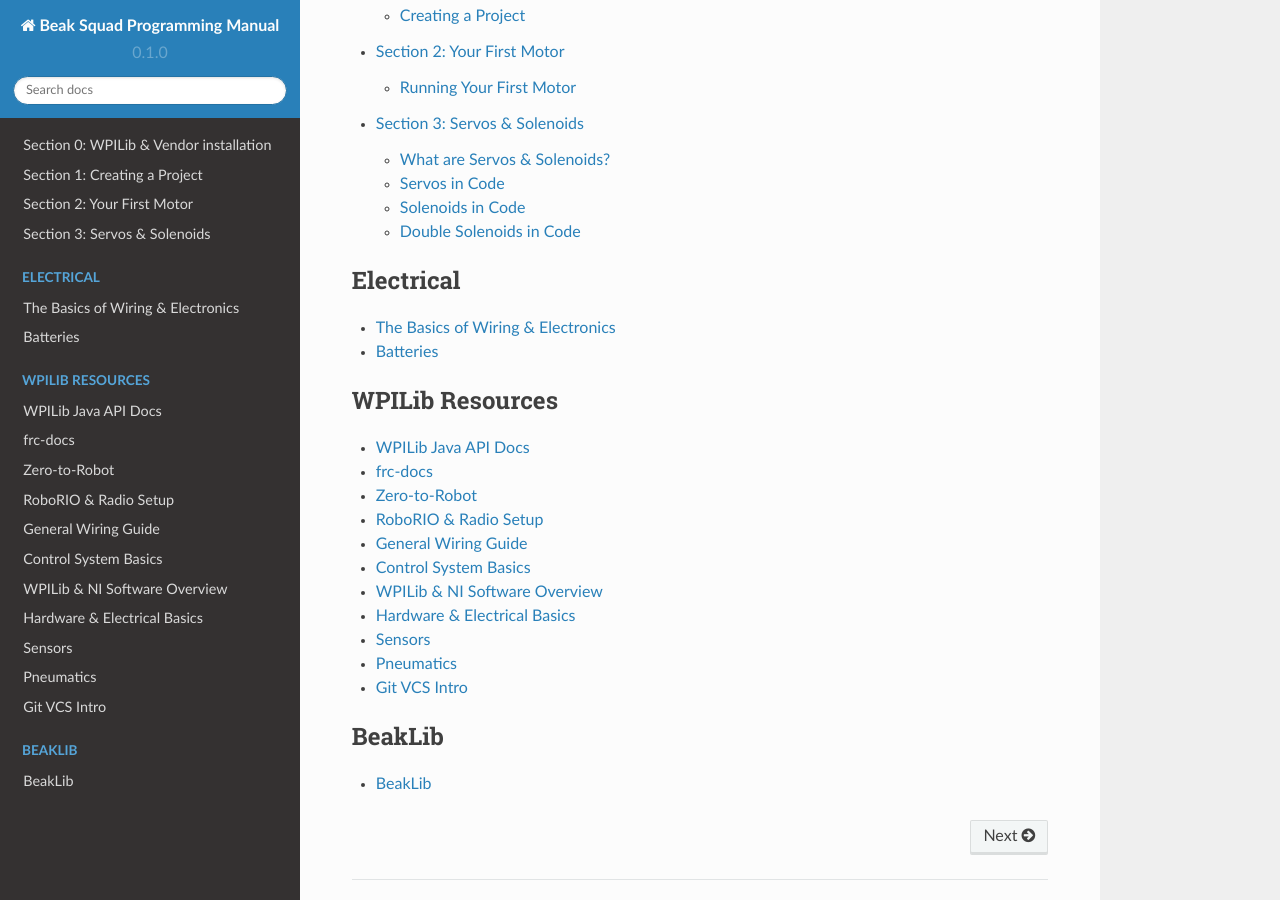
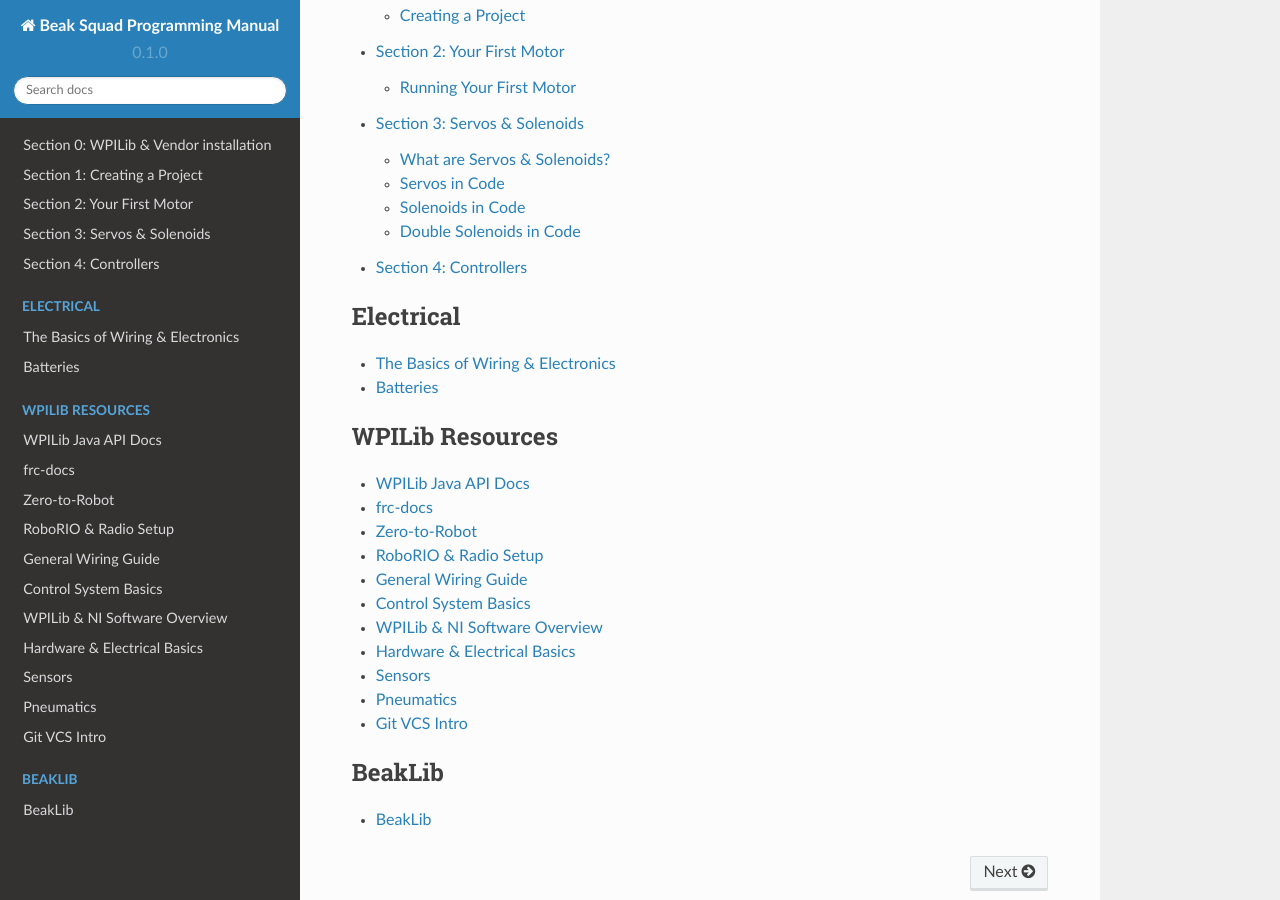
Before and after one commit to Team4028/beakdocs, a Sphinx documentation site: the page built from docs/source/index.rst, in a window 1280 px wide and 900 px high, scrolled down 589 px. Built offline with Sphinx 7.4.7 and the Read the Docs theme 2.0.0, drawn with Linux system fonts in a browser that asks for light colours.

Commit message:
bruh2
Signed-off-by: swirl <swurl@swurl.xyz>

```diff
--- a/docs/source/index.rst
+++ b/docs/source/index.rst
@@ -18,6 +18,7 @@
    sect1
    sect2
    sect3
+   sect4
 
 .. toctree::
    :maxdepth: 1
--- /dev/null
+++ b/docs/source/sect4.rst
@@ -0,0 +1,4 @@
+Section 4: Controllers
+============
+
+They control stuff
```
